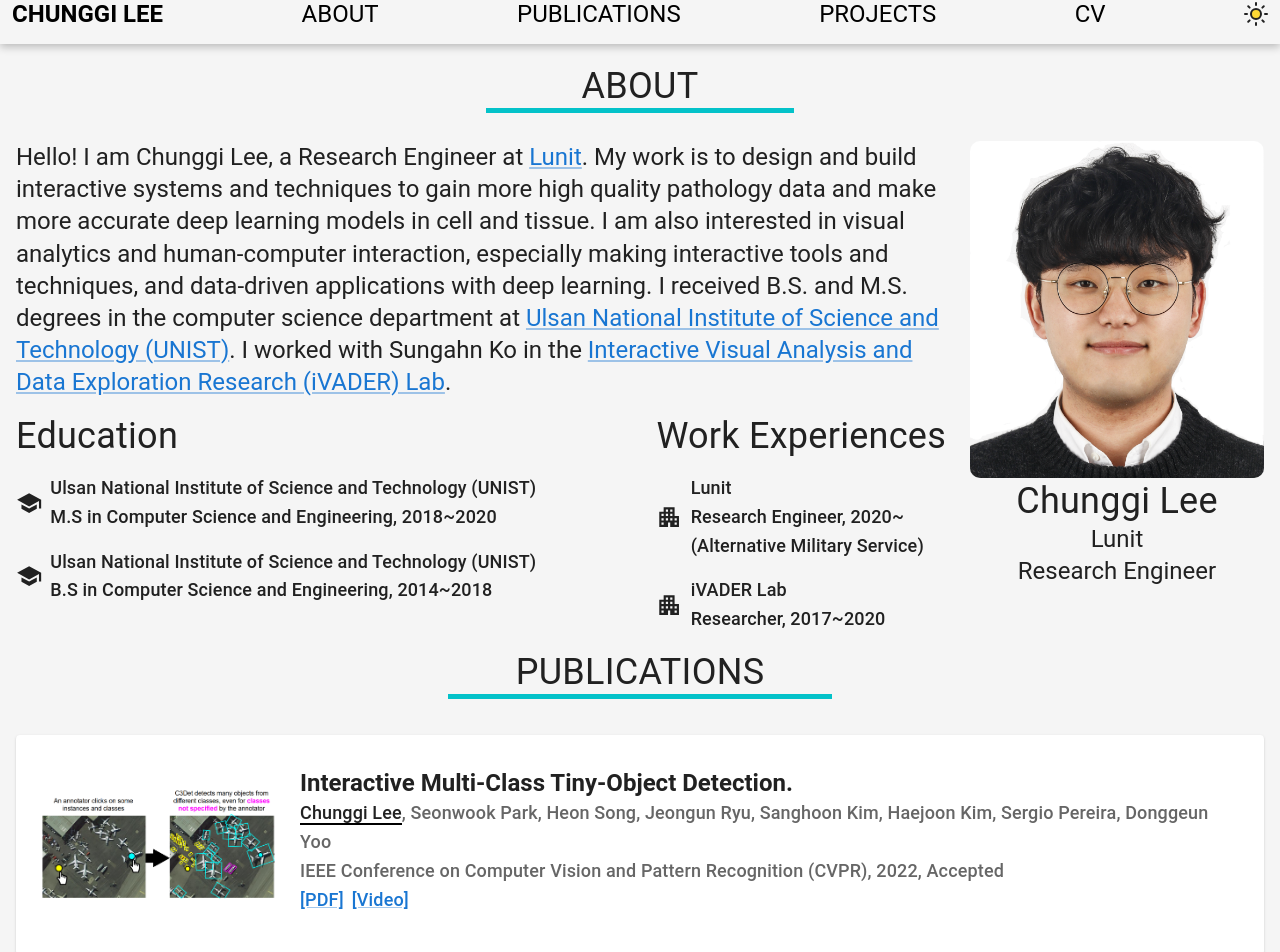
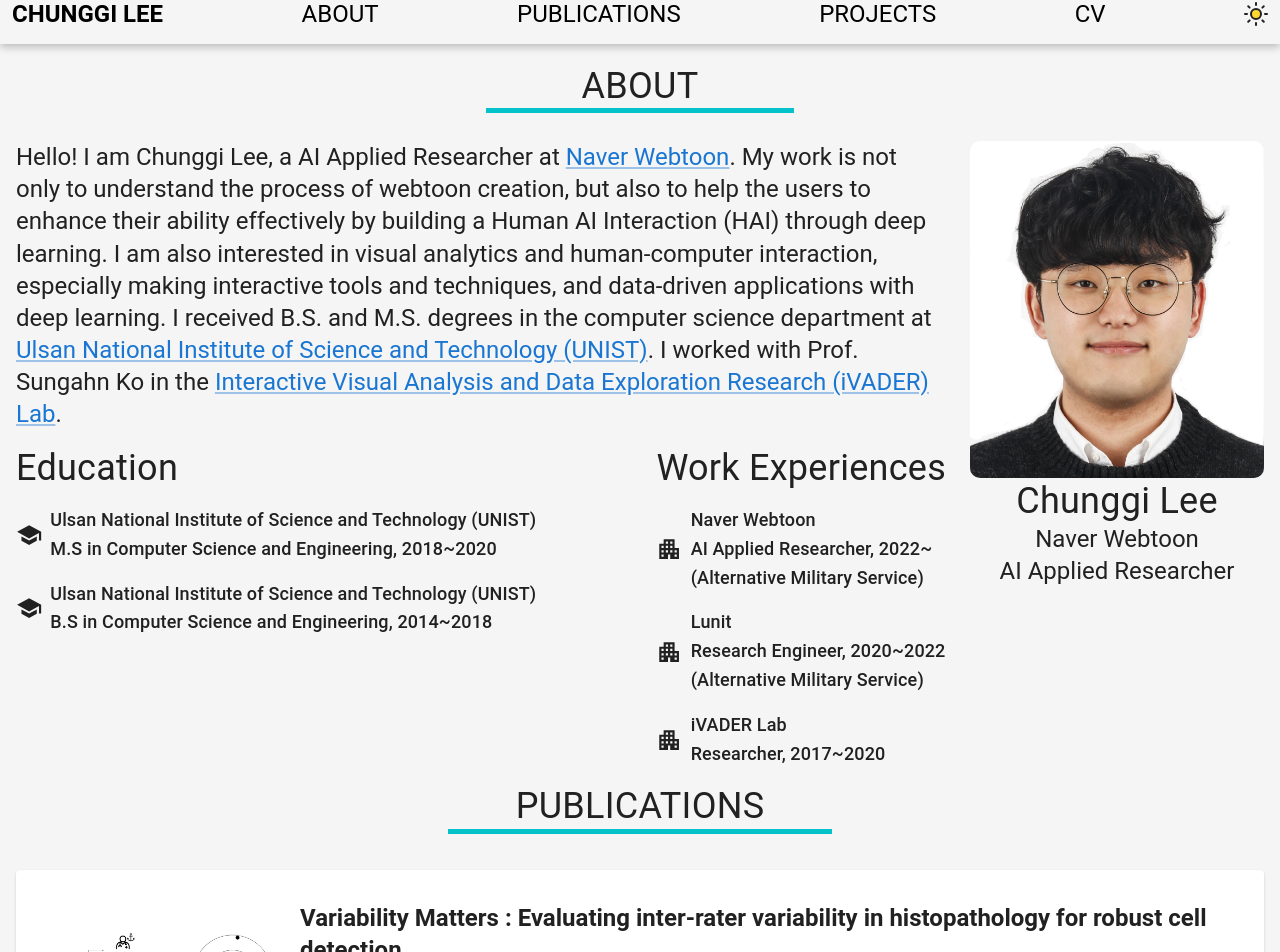
Before and after one commit to ChungYi347/ChungYi347.github.io, a React app: page /#/ in a window 1280 px wide. Shown: the part 16-968 px from the top of the page. Built offline with nearby package versions, Linux system fonts and the light colour scheme.

Commit message:
update naver webtoon and eccvw paper

```diff
--- a/package.json
+++ b/package.json
@@ -3,7 +3,7 @@
   "version": "0.1.0",
   "description": "Chunggi Lee Homepage",
   "main": "src/index.js",
-  "hompage": "https://chungyi347.github.io",
+  "homepage": "https://chungyi347.github.io",
   "repository": "https://github.com/ChungYi347/ChungYi347.github.io",
   "author": "Chunggi Lee <chungyi347@gmail.com>",
   "license": "MIT",
--- a/src/data/publications.js
+++ b/src/data/publications.js
@@ -1,4 +1,5 @@
 import CVPR2022 from '../assets/images/CVPR2022.png';
+import ECCVW2022 from '../assets/images/ECCVW2022.png';
 import CHI2020 from '../assets/images/CHI2020.png';
 import CIKM2020 from '../assets/images/CIKM2020.png';
 import TVCG2019 from '../assets/images/TVCG2019.png';
@@ -9,6 +10,13 @@
 
 const pubs = [
   {
+    title: 'Variability Matters : Evaluating inter-rater variability in histopathology for robust cell detection.',
+    author: 'Cholmin Kang, Chunggi Lee, Heon Song, Minuk Ma, S ́ergioPereira',
+    conference: 'European Conference on Computer Vision Workshop (ECCVW), 2022, Accepted ',
+    image: ECCVW2022,
+    tags: [{ tag: '[TBA]', link: '' }],
+  },
+  {
     title: 'Interactive Multi-Class Tiny-Object Detection.',
     author:
       'Chunggi Lee, Seonwook Park, Heon Song, Jeongun Ryu, Sanghoon Kim, Haejoon Kim, Sergio Pereira, Donggeun Yoo',
@@ -17,6 +25,7 @@
     tags: [
       { tag: '[PDF]', link: 'https://arxiv.org/abs/2203.15266' },
       { tag: '[Video]', link: 'https://vimeo.com/700148797' },
+      { tag: '[Github]', link: 'https://github.com/ChungYi347/Interactive-Multi-Class-Tiny-Object-Detection' },
     ],
   },
   {
--- a/src/pages/AboutPage.js
+++ b/src/pages/AboutPage.js
@@ -19,8 +19,12 @@
 
 const Experiences = [
   {
+    title: 'Naver Webtoon',
+    content: 'AI Applied Researcher, 2022~ \n (Alternative Military Service)',
+  },
+  {
     title: 'Lunit',
-    content: 'Research Engineer, 2020~ \n (Alternative Military Service)',
+    content: 'Research Engineer, 2020~2022 \n (Alternative Military Service)',
   },
   {
     title: 'iVADER Lab',
@@ -65,27 +69,27 @@
                 src={me}
               />
               <ProfileText size={'h4'} text={'Chunggi Lee'} />
-              <ProfileText size={'h5'} text={'Lunit'} />
-              <ProfileText size={'h5'} text={'Research Engineer'} />
+              <ProfileText size={'h5'} text={'Naver Webtoon'} />
+              <ProfileText size={'h5'} text={'AI Applied Researcher'} />
             </Animate>
           </Grid>
 
           <Grid item lg>
             <Animate delay={0.3}>
               <Typography variant="h5">
-                Hello! I am Chunggi Lee, a Research Engineer at{' '}
-                <Link target="_blank" href="https://www.lunit.io">
-                  Lunit
+                Hello! I am Chunggi Lee, a AI Applied Researcher at{' '}
+                <Link target="_blank" href="https://www.webtoons.com/en/">
+                  Naver Webtoon
                 </Link>
-                . My work is to design and build interactive systems and techniques to gain more high quality pathology
-                data and make more accurate deep learning models in cell and tissue. I am also interested in visual
-                analytics and human-computer interaction, especially making interactive tools and techniques, and
-                data-driven applications with deep learning. I received B.S. and M.S. degrees in the computer science
-                department at{' '}
+                . My work is not only to understand the process of webtoon creation, but also to help the users to
+                enhance their ability effectively by building a Human AI Interaction (HAI) through deep learning. I am
+                also interested in visual analytics and human-computer interaction, especially making interactive tools
+                and techniques, and data-driven applications with deep learning. I received B.S. and M.S. degrees in the
+                computer science department at{' '}
                 <Link target="_blank" href="https://www.unist.ac.kr">
                   Ulsan National Institute of Science and Technology (UNIST)
                 </Link>
-                . I worked with Sungahn Ko in the{' '}
+                . I worked with Prof. Sungahn Ko in the{' '}
                 <Link target="_blank" href="https://ivader.unist.ac.kr/">
                   Interactive Visual Analysis and Data Exploration Research (iVADER) Lab
                 </Link>
```
Also changed, not shown: src/assets/images/ECCVW2022.PNG (added).
